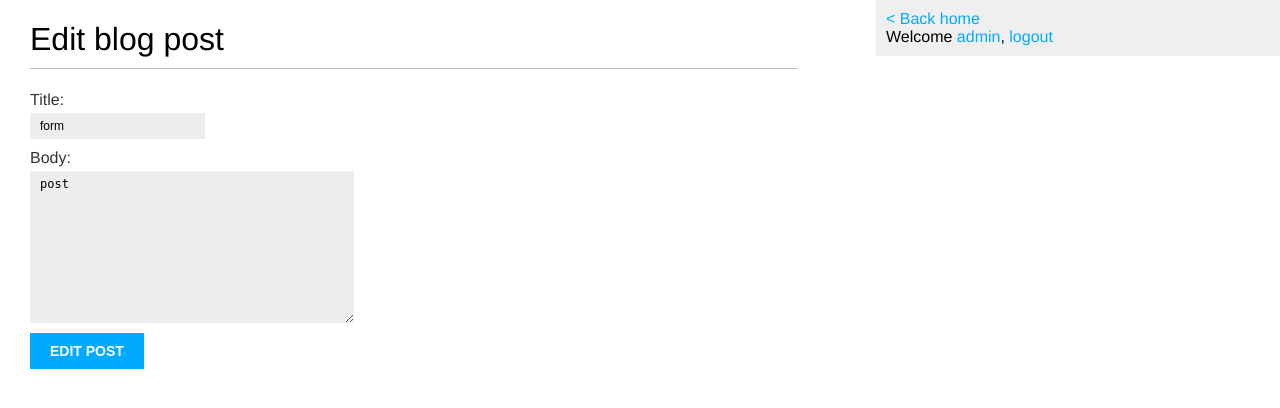
After one commit to Code-Institute-Submissions/finnahern-dev-blog_AprResub, a Django app: page /edit_post/2021/12/30/form/ in a window 1280 px wide. The commit adds this page. Shown: the top 408 px of the page. Run offline with Django 4.2, Linux system fonts and the light colour scheme; a user stored in the database is signed in; data comes from the database, SQL or seed files in the repository; both versions use the stored data as it was after the commit.

Commit message:
Add urls, views, templates to allow users to edit existing posts

```diff
--- a/devsite/blog/forms.py
+++ b/devsite/blog/forms.py
@@ -29,3 +29,10 @@ class CreatePostForm(forms.ModelForm):
     class Meta:
         model = Post
         fields = ["title", "body"]
+
+
+class EditPostForm(forms.ModelForm):
+
+    class Meta:
+        model = Post
+        fields = ["title", "body"]
--- a/devsite/blog/models.py
+++ b/devsite/blog/models.py
@@ -40,3 +40,9 @@ class Post(models.Model):
                        args=[self.publish.year,
                              self.publish.month,
                              self.publish.day, self.slug])
+
+    def get_edit_url(self):
+        return reverse("blog:edit_post",
+                       args=[self.publish.year,
+                             self.publish.month,
+                             self.publish.day, self.slug])
--- a/devsite/blog/templates/blog/dashboard.html
+++ b/devsite/blog/templates/blog/dashboard.html
@@ -19,7 +19,7 @@
             Published {{ post.publish }} by {{ post.author }}
         </p>
         {{ post.body|truncatewords:30|linebreaks}}
-        <a class="button edit">Edit post</a><br>
+        <a class="button edit" href="{{post.get_edit_url}}">Edit post</a><br>
         <a class="button delete">Delete post</a>
     {% endfor %}
     {% include "pagination.html" with page=posts %}
--- /dev/null
+++ b/devsite/blog/templates/blog/post/edit_post.html
@@ -0,0 +1,13 @@
+{% extends "blog/base.html" %}
+
+{% block title %}Edit post{% endblock %}
+
+{% block content %}
+    <h1>Edit blog post</h1>
+
+    <form method="POST">
+        {{ form.as_p }}
+        {% csrf_token %}
+        <p><input type="submit" value="Edit post"></p>
+    </form>
+{% endblock %}
--- a/devsite/blog/urls.py
+++ b/devsite/blog/urls.py
@@ -18,6 +18,9 @@ urlpatterns = [
     path("dashboard/", views.dashboard, name="dashboard"),
     # CRUD views for blog posts
     path("add_post/", views.add_post, name="add_post"),
+    path("edit_post/<int:year>/<int:month>/<int:day>/<slug:post>/",
+        views.edit_post,
+        name="edit_post"),
     # change password views
     path("password_change/",
         auth_views.PasswordChangeView.as_view(success_url="/password_change/done"),
--- a/devsite/blog/views.py
+++ b/devsite/blog/views.py
@@ -1,11 +1,12 @@
 from django.shortcuts import render, get_object_or_404
-from .models import Post
 from django.core.paginator import Paginator, EmptyPage,\
     PageNotAnInteger
 from django.http import HttpResponse
 from django.contrib.auth import authenticate, login
 from django.contrib.auth.decorators import login_required
-from .forms import LoginForm, UserRegistrationForm, CreatePostForm
+from .models import Post
+from .forms import LoginForm, UserRegistrationForm, CreatePostForm,\
+    EditPostForm
 
 
 def post_list(request):
@@ -63,6 +64,27 @@ def add_post(request):
     return render(request, "blog/post/add_post.html", {"form": form})
 
 
+def edit_post(request, year, month, day, post):
+    """
+    Function to render edit_post page and submit forms
+    to edit existing blog posts
+    """
+    post = get_object_or_404(Post, slug=post,
+                                   status="published",
+                                   publish__year=year,
+                                   publish__month=month,
+                                   publish__day=day)
+    if request.method == "POST":
+        form = EditPostForm(request.POST, instance=post)
+        if form.is_valid():
+            updated_post = form.save()
+            return render(request, "blog/post/detail.html", {"post": post})
+    else:
+        data = {"title" : post.title, "body": post.body}
+        form = EditPostForm(initial=data)
+    return render(request, "blog/post/edit_post.html", {"form": form})
+
+
 def user_login(request):
     """
     Function to render and authenticate the user login form
@@ -92,7 +114,7 @@ def user_login(request):
 def dashboard(request):
     """
     Function to render the dashboard template, including a paginated
-    list of posts authored by the current user
+    list of posts authored by the current user.
     """
     object_list = Post.published.filter(author=request.user)
     paginator = Paginator(object_list, 4) # 4 posts in each page
```
Also changed, not shown: devsite/db.sqlite3.
